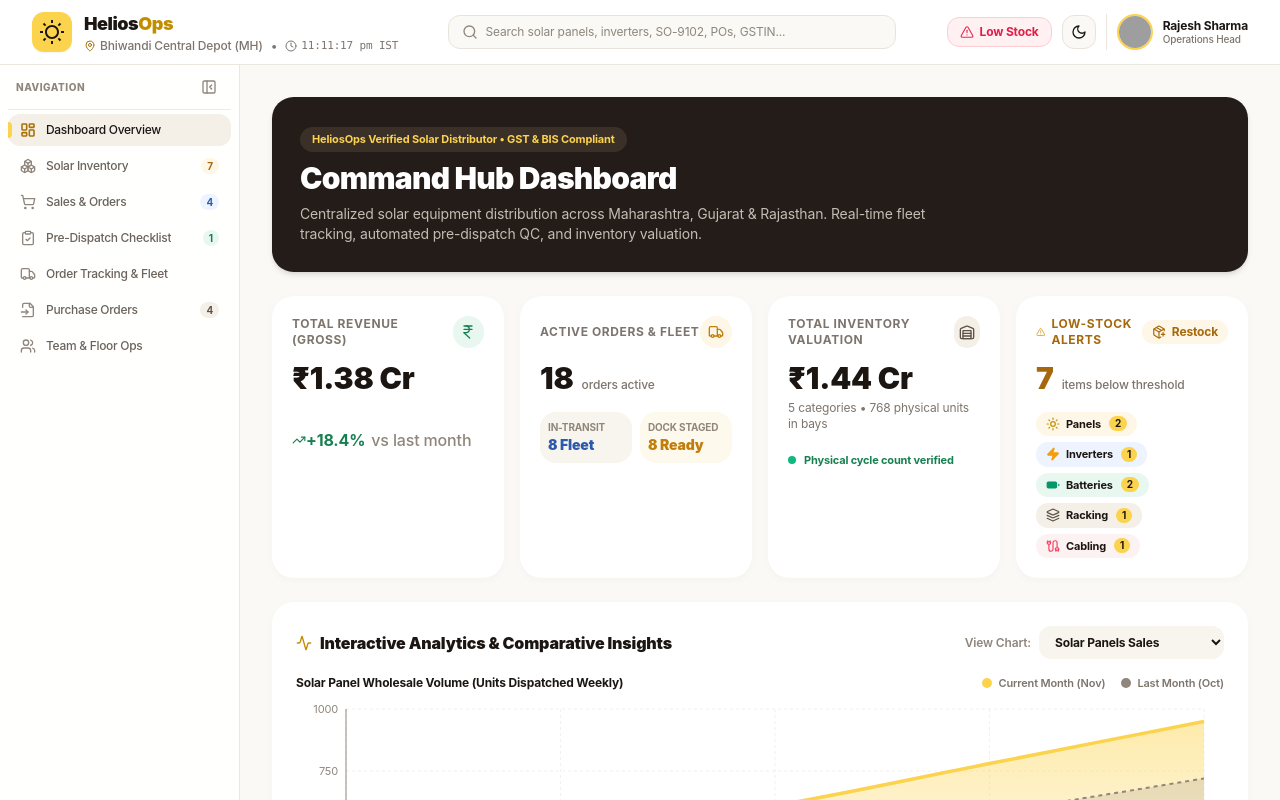
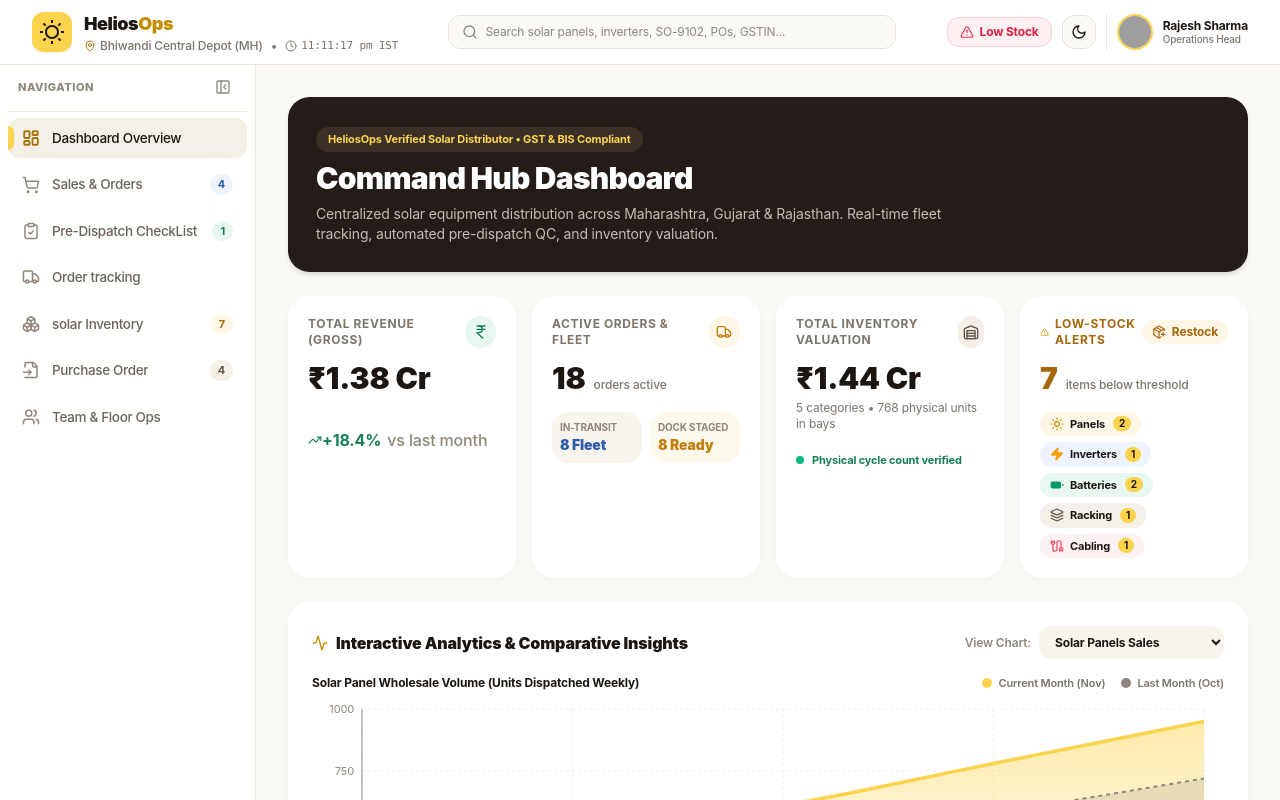
Before and after one commit to morningstar004/SolarDashBoard, a Next.js app: page / in a window 1280 px wide. Shown: the top 800 px of the page. Built offline with nearby package versions, Linux system fonts and the light colour scheme; grey boxes are pictures that could not be loaded.

Commit message:
feat(navigation): reorder navigation options and increase size and text by 10%

```diff
--- a/src/components/layout/Sidebar.tsx
+++ b/src/components/layout/Sidebar.tsx
@@ -60,13 +60,6 @@ export const Sidebar: React.FC = () => {
       icon: LayoutDashboard,
     },
     {
-      id: 'inventory',
-      label: 'Solar Inventory',
-      icon: Boxes,
-      badge: lowStockCount > 0 ? `${lowStockCount}` : undefined,
-      badgeColor: 'bg-[#FEF6E6] text-[#A6680C] dark:bg-[#2D2115] dark:text-[#FCD34D]',
-    },
-    {
       id: 'sales',
       label: 'Sales & Orders',
       icon: ShoppingCart,
@@ -75,19 +68,26 @@ export const Sidebar: React.FC = () => {
     },
     {
       id: 'checklist',
-      label: 'Pre-Dispatch Checklist',
+      label: 'Pre-Dispatch CheckList',
       icon: ClipboardCheck,
       badge: readyForInspectionCount > 0 ? `${readyForInspectionCount}` : undefined,
       badgeColor: 'bg-[#E8F8F0] text-[#168051] dark:bg-[#1A2D22] dark:text-[#78E0A9] font-bold',
     },
     {
       id: 'tracking',
-      label: 'Order Tracking & Fleet',
+      label: 'Order tracking',
       icon: Truck,
     },
     {
+      id: 'inventory',
+      label: 'solar Inventory',
+      icon: Boxes,
+      badge: lowStockCount > 0 ? `${lowStockCount}` : undefined,
+      badgeColor: 'bg-[#FEF6E6] text-[#A6680C] dark:bg-[#2D2115] dark:text-[#FCD34D]',
+    },
+    {
       id: 'purchase',
-      label: 'Purchase Orders',
+      label: 'Purchase Order',
       icon: FileInput,
       badge: purchaseOrders.length > 0 ? purchaseOrders.length : undefined,
       badgeColor: 'bg-[#F4F0E8] text-[#5C5247] dark:bg-[#2A221C] dark:text-[#D4CCC0]',
@@ -102,17 +102,17 @@ export const Sidebar: React.FC = () => {
   return (
     <aside
       className={`shrink-0 border-r border-[#EBE7DF] dark:border-[#2D2520] bg-white/90 dark:bg-[#1A1512]/90 backdrop-blur-md p-2 flex flex-col transition-all duration-300 ease-in-out ${
-        isCollapsed ? 'w-[68px]' : 'w-full lg:w-60'
+        isCollapsed ? 'w-[72px]' : 'w-full lg:w-64'
       }`}
     >
       {/* Sidebar Header with Collapse / Expand Trigger */}
       <div
-        className={`flex items-center pb-2 mb-1 border-b border-[#F0EBE1] dark:border-[#2D2520] ${
-          isCollapsed ? 'justify-center' : 'justify-between px-2'
+        className={`flex items-center pb-2.5 mb-1.5 border-b border-[#F0EBE1] dark:border-[#2D2520] ${
+          isCollapsed ? 'justify-center' : 'justify-between px-2.5'
         }`}
       >
         {!isCollapsed && (
-          <span className="text-[10px] font-extrabold uppercase tracking-wider text-[#8F867C]">
+          <span className="text-[11px] font-extrabold uppercase tracking-wider text-[#8F867C]">
             Navigation
           </span>
         )}
@@ -131,7 +131,7 @@ export const Sidebar: React.FC = () => {
       </div>
 
       {/* Nav List */}
-      <nav className="flex flex-col gap-1 flex-1">
+      <nav className="flex flex-col gap-1.5 flex-1">
         {navItems.map((item) => {
           const isActive = activeTab === item.id;
           const Icon = item.icon;
@@ -143,17 +143,17 @@ export const Sidebar: React.FC = () => {
               title={isCollapsed ? `${item.label} ${item.badge ? `(${item.badge})` : ''}` : undefined}
               className={`group relative flex items-center rounded-xl text-left transition-all duration-150 ${
                 isCollapsed
-                  ? 'justify-center p-2.5'
-                  : 'justify-between px-3 py-2 text-xs'
+                  ? 'justify-center p-3'
+                  : 'justify-between px-3.5 py-2.5 text-[13.5px]'
               } ${
                 isActive
-                  ? 'bg-[#F4F0E8] dark:bg-[#2A221C] text-[#1C1613] dark:text-[#FAF7F2] font-bold shadow-xs before:absolute before:left-0 before:top-2 before:bottom-2 before:w-1 before:rounded-r-full before:bg-[#FCD34D]'
+                  ? 'bg-[#F4F0E8] dark:bg-[#2A221C] text-[#1C1613] dark:text-[#FAF7F2] font-bold shadow-xs before:absolute before:left-0 before:top-2 before:bottom-2 before:w-1.5 before:rounded-r-full before:bg-[#FCD34D]'
                   : 'text-[#6B635B] dark:text-[#A89F95] hover:text-[#1C1613] dark:hover:text-[#FAF7F2] hover:bg-[#FAF7F2] dark:hover:bg-[#221B17]'
               }`}
             >
-              <div className={`flex items-center min-w-0 ${isCollapsed ? 'justify-center' : 'gap-2.5'}`}>
+              <div className={`flex items-center min-w-0 ${isCollapsed ? 'justify-center' : 'gap-3'}`}>
                 <Icon
-                  className={`w-4 h-4 shrink-0 transition-colors ${
+                  className={`w-[18px] h-[18px] shrink-0 transition-colors ${
                     isActive
                       ? 'text-[#A87208] dark:text-[#FCD34D] stroke-[2.4]'
                       : 'text-[#8F867C] dark:text-[#80766B] group-hover:text-[#A87208] dark:group-hover:text-[#FCD34D]'
@@ -161,7 +161,7 @@ export const Sidebar: React.FC = () => {
                 />
 
                 {!isCollapsed && (
-                  <span className="truncate tracking-tight font-medium">
+                  <span className="truncate tracking-tight font-medium text-[13.5px]">
                     {item.label}
                   </span>
                 )}
@@ -172,14 +172,14 @@ export const Sidebar: React.FC = () => {
                 <>
                   {!isCollapsed ? (
                     <span
-                      className={`ml-1.5 px-1.5 py-0.2 text-[10px] font-bold rounded-full shrink-0 ${
+                      className={`ml-1.5 px-2 py-0.5 text-[11px] font-bold rounded-full shrink-0 ${
                         item.badgeColor || 'bg-[#F4F0E8] text-[#5C5247] dark:bg-[#2A221C] dark:text-[#D4CCC0]'
                       }`}
                     >
                       {item.badge}
                     </span>
                   ) : (
-                    <span className="absolute top-1.5 right-1.5 w-2 h-2 rounded-full bg-[#FCD34D] ring-2 ring-white dark:ring-[#1A1512]" />
+                    <span className="absolute top-1.5 right-1.5 w-2.5 h-2.5 rounded-full bg-[#FCD34D] ring-2 ring-white dark:ring-[#1A1512]" />
                   )}
                 </>
               )}
```
